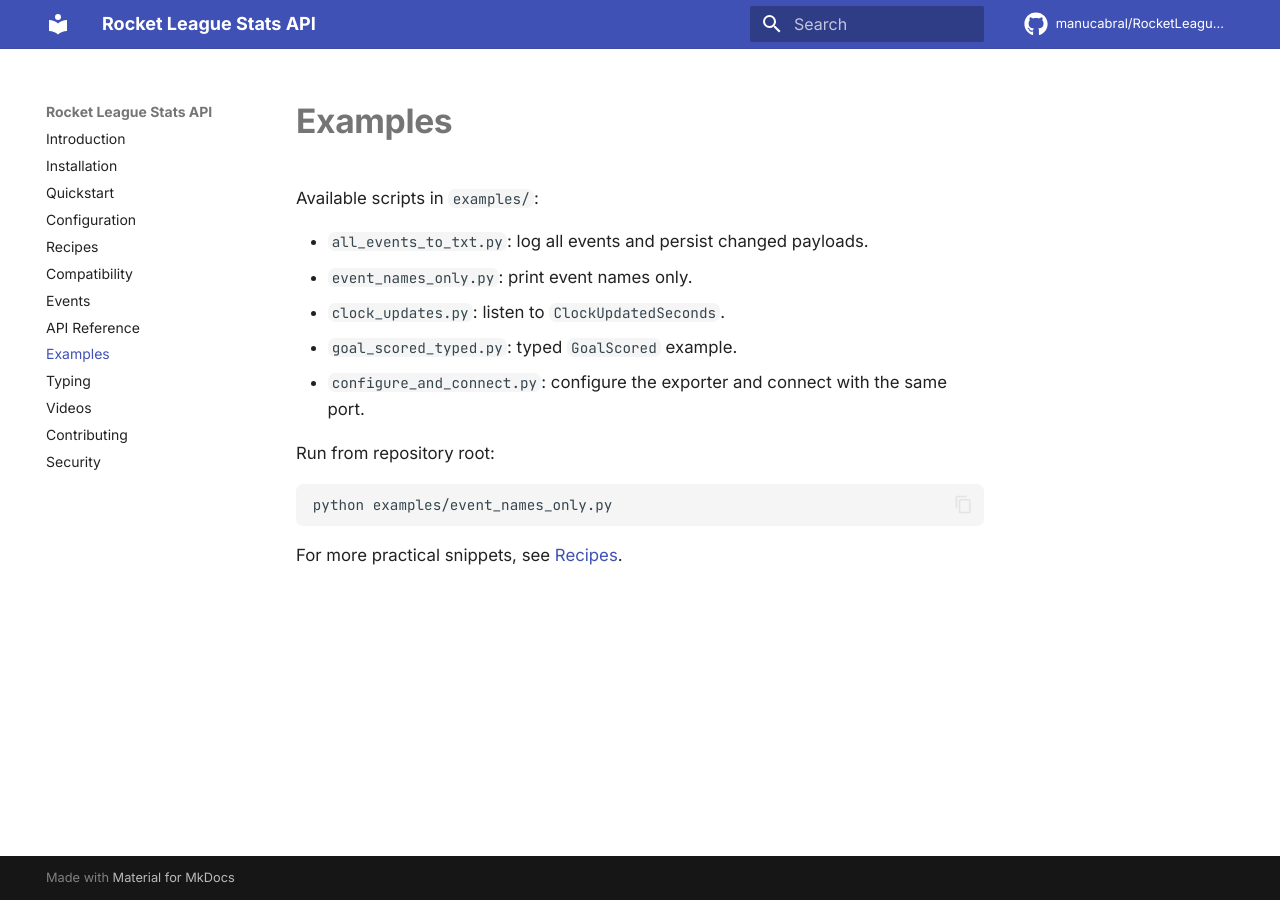
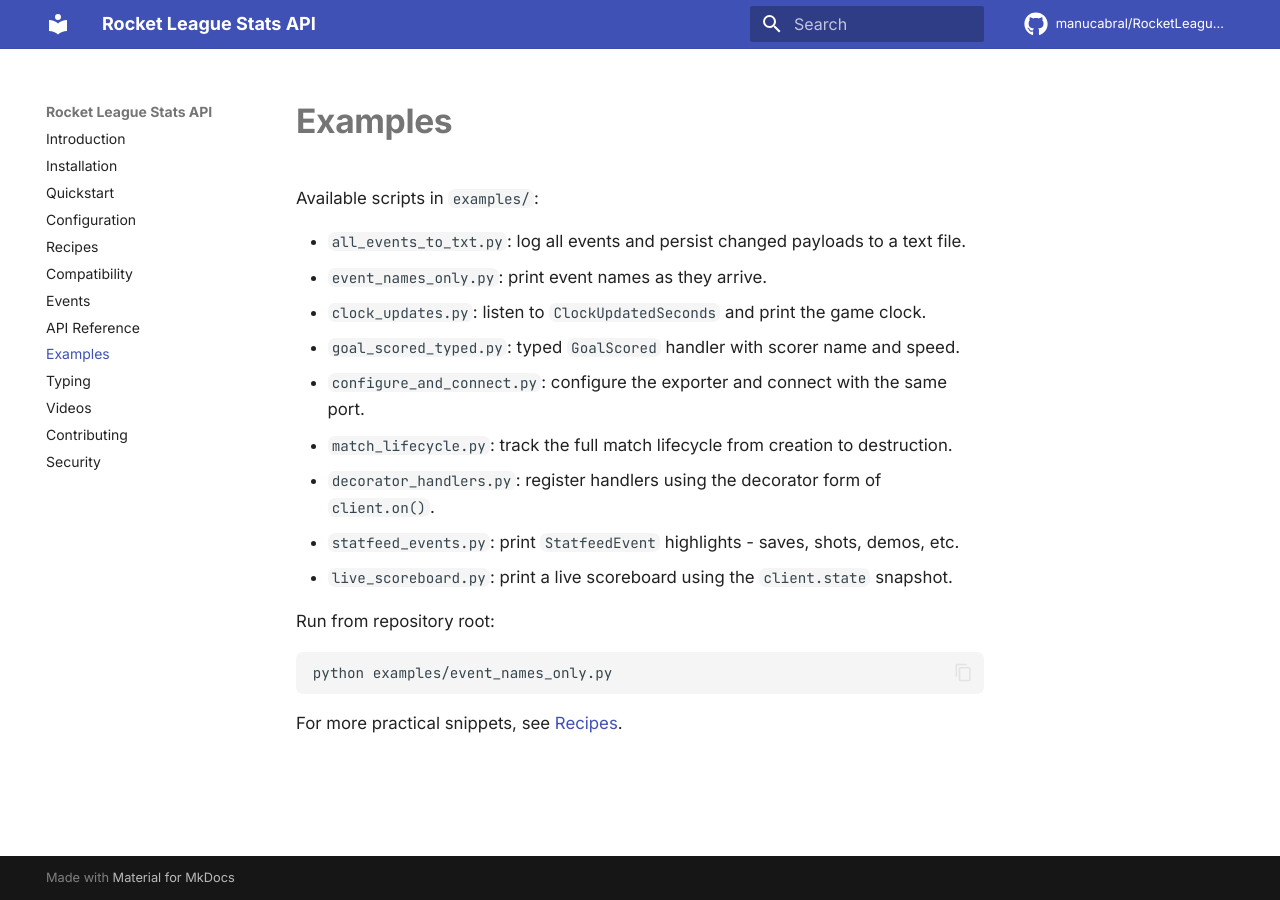
Before and after one commit to manucabral/rlstatsapi, an MkDocs documentation site: the page built from docs/examples.md, in a window 1280 px wide. Built offline with MkDocs 1.6.1 and Material for MkDocs 9.7.7, drawn with Linux system fonts in a browser that asks for light colours; comment, search, counter and statistics services are not loaded.

Commit message:
docs: enhance examples and recipes documentation for clarity and completeness

```diff
--- a/docs/examples.md
+++ b/docs/examples.md
@@ -2,11 +2,15 @@
 
 Available scripts in `examples/`:
 
-- `all_events_to_txt.py`: log all events and persist changed payloads.
-- `event_names_only.py`: print event names only.
-- `clock_updates.py`: listen to `ClockUpdatedSeconds`.
-- `goal_scored_typed.py`: typed `GoalScored` example.
+- `all_events_to_txt.py`: log all events and persist changed payloads to a text file.
+- `event_names_only.py`: print event names as they arrive.
+- `clock_updates.py`: listen to `ClockUpdatedSeconds` and print the game clock.
+- `goal_scored_typed.py`: typed `GoalScored` handler with scorer name and speed.
 - `configure_and_connect.py`: configure the exporter and connect with the same port.
+- `match_lifecycle.py`: track the full match lifecycle from creation to destruction.
+- `decorator_handlers.py`: register handlers using the decorator form of `client.on()`.
+- `statfeed_events.py`: print `StatfeedEvent` highlights - saves, shots, demos, etc.
+- `live_scoreboard.py`: print a live scoreboard using the `client.state` snapshot.
 
 Run from repository root:
 
```
Also changed, not shown: docs/configuration.md (+2 -0 lines), docs/recipes.md (+4 -5 lines).
